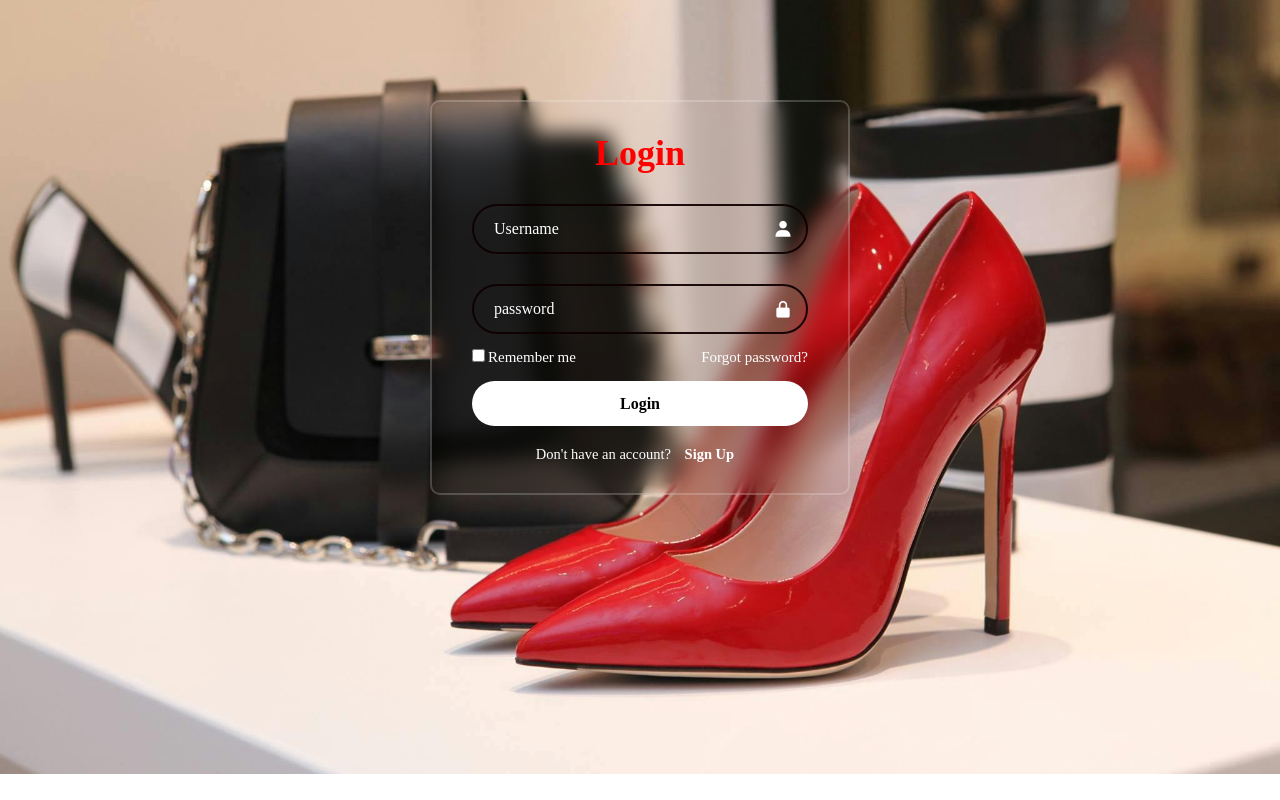
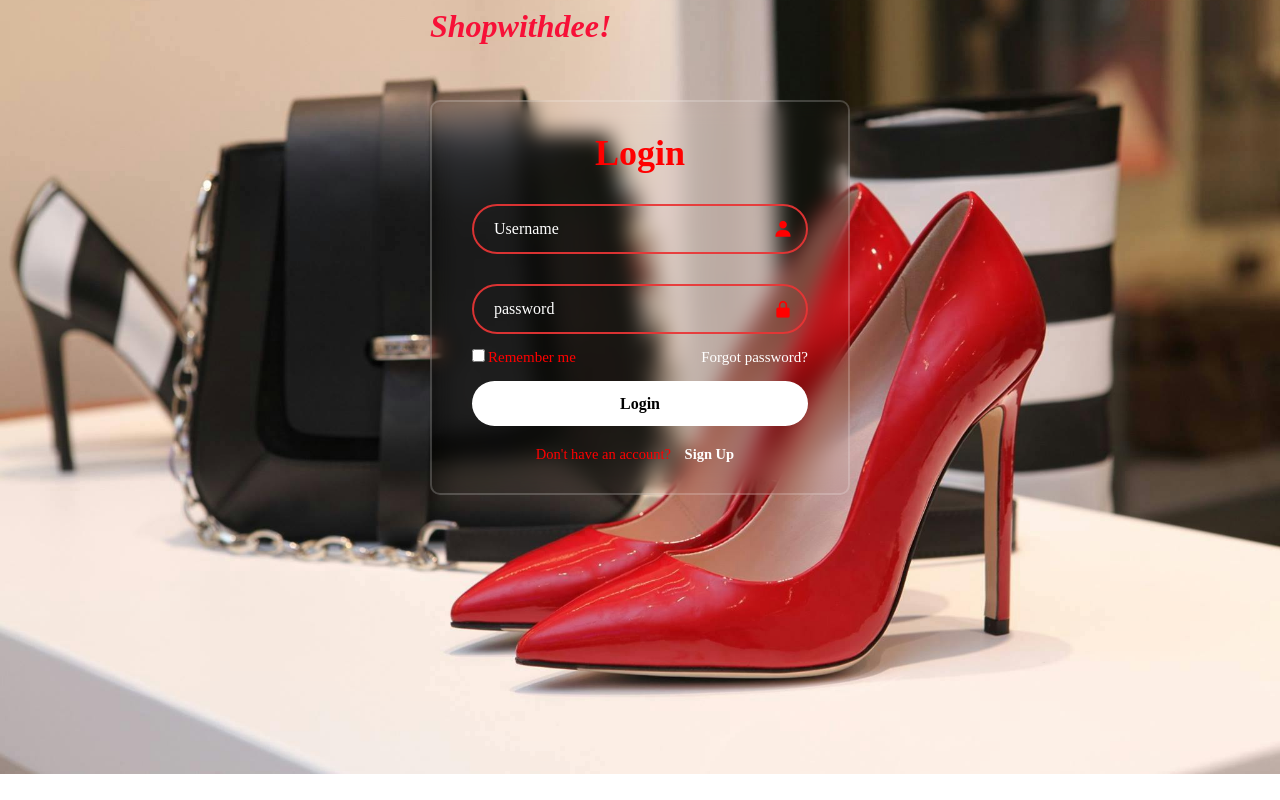
Before and after one commit to Jkev928/kev-website, a plain HTML site: page kaykay.html in a window 1280 px wide. Drawn offline with nearby package versions, Linux system fonts and the light colour scheme.

Commit message:
Add files via upload

```diff
--- a/kaykay.css
+++ b/kaykay.css
@@ -14,9 +14,19 @@ body {
     background-position: center;
     margin-bottom: 200px;
 }
+.dee {
+    display: inline-block;
+    position: relative;
+}
+.dee h1{
+
+    position: absolute;
+    top: -290px;
+
+}
 .wrapper {
     width: 420px;
-    color: white;
+    color: red;
     border-radius: 10px;
     padding: 30px 40px;
     background: transparent;
@@ -39,7 +49,7 @@ body {
     background-color: transparent;
     border: none;
     outline: none;
-    border: 2px solid rgba(15, 1, 1, 0.93);
+    border: 2px solid rgba(233, 53, 53, 0.93);
     border-radius: 40px;
     font-size: 16px;
     color: white;
--- a/kaykay.html
+++ b/kaykay.html
@@ -8,6 +8,7 @@
         <link href='https://unpkg.com/boxicons@2.1.4/css/boxicons.min.css' rel='stylesheet'>
     </head>
     <body>
+        <div class="dee"><h1 style="color: rgb(247, 16, 55);"><i>Shopwithdee!</i></h1></div><br>
         <div class="wrapper">
             <form action="">
                 <h1 style="color: rgb(255, 0, 0);">Login</h1>
```
